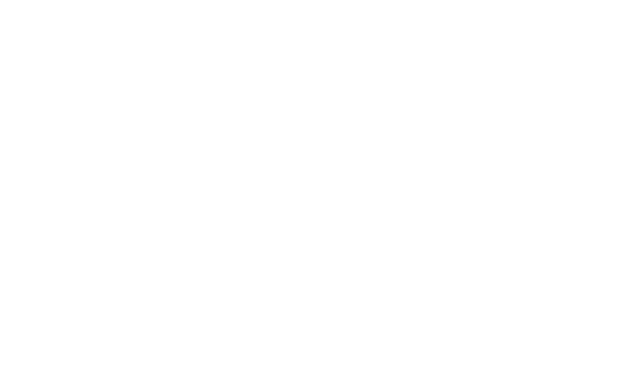
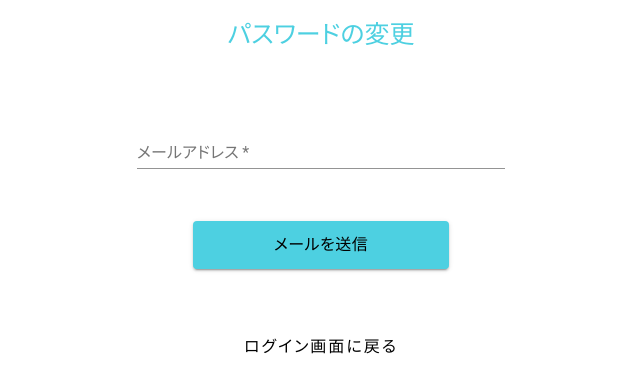
Before and after one commit to masayaeto/react-redux-ec, a React (Create React App) app: page /signin/reset in a window 1280 px wide. Shown: the top 392 px of the page, without its empty margins (319-959 px from the left). Built offline with nearby package versions, Linux system fonts and the light colour scheme.

Commit message:
firebaseAuthを用いてサインイン、サインアウト、パスワードリセット機能を追加

```diff
--- /dev/null
+++ b/src/Auth.js
@@ -0,0 +1,25 @@
+import React, {useEffect} from "react";
+import {useSelector, useDispatch} from "react-redux";
+import {getSignedIn} from "./reducks/users/selector";
+import {listenAuthState} from "./reducks/users/operation";
+
+
+const Auth = ({children}) => {
+  const dispatch = useDispatch();
+  const selector = useSelector((state) => state);
+  const isSignedIn = getSignedIn(selector);
+
+  useEffect( () => {
+    if(!isSignedIn){
+      dispatch(listenAuthState())
+    }
+  }, []);
+
+  if(!isSignedIn){
+    return <>サインインしてないよ</>
+  }else{
+    return children;
+  }
+}
+
+export default Auth;
--- a/src/Router.js
+++ b/src/Router.js
@@ -1,13 +1,18 @@
 import React from "react";
 import {Route,Switch} from "react-router";
-import {SignIn, Home, SignUp} from "./templates";
+import {SignIn, Home, SignUp, Reset} from "./templates";
+import Auth from "./Auth"
 
 const Router = () => {
   return (
     <Switch>
       <Route exact path="/signup" component={SignUp}/>
       <Route exact path="/signin" component={SignIn}/>
-      <Route exact path="(/)?" component={Home}/>
+      <Route exact path="/signin/reset" component={Reset}/>
+
+      <Auth>
+        <Route exact path="(/)?" component={Home}/>
+      </Auth>
     </Switch>
   )
 }
--- a/src/reducks/users/actions.js
+++ b/src/reducks/users/actions.js
@@ -13,6 +13,7 @@ export const signInAction = (userState) => {
 
 export const SIGN_OUT = "SIGN_OUT";
 export const signOutAction = () => {
+  console.log("aaaaaaaaaaaa")
   return {
     type: "SIGN_OUT",
     payload: {
--- a/src/reducks/users/operation.js
+++ b/src/reducks/users/operation.js
@@ -1,6 +1,32 @@
-import {signInAction} from "./actions";
+import {signInAction, signOutAction} from "./actions";
 import {push} from "connected-react-router";
 import {auth,db, FirebaseTimestamp} from "../../firebase/index";
+
+export const listenAuthState  = () => {
+  return async (dispatch) => {
+    return auth.onAuthStateChanged( user => {
+      if(user){
+        const uid = user.uid
+
+          db.collection("users").doc(uid).get()
+            .then(snapshot => {
+              const data = snapshot.data()
+
+              dispatch(signInAction({
+                isSignedIn: true,
+                role: data.role,
+                uid: uid,
+                username: data.username
+              }))
+              console.log("test")
+              dispatch(push("/"))
+            })
+      }else{
+        dispatch(push("/signin"))
+      }
+    })
+  }
+}
 
 export const signIn = (email, password) => {
   return async (dispatch) => {
@@ -15,10 +41,14 @@ export const signIn = (email, password) => {
 
         if(user){
           const uid = user.uid
+          console.log(uid)
 
           db.collection("users").doc(uid).get()
             .then(snapshot => {
+              console.log(snapshot)
               const data = snapshot.data()
+
+
 
               dispatch(signInAction({
                 isSignedIn: true,
@@ -65,9 +95,40 @@ export const signUp = (username, email, password, confirmPassword) => {
 
           db.collection("users").doc(uid).set(userInitialData)
             .then(() => {
+              console.log("ユーザーの登録が完了しました")
               dispatch(push("/"))
             })
         }
       })
   }
 }
+
+export const  signOut = () => {
+  return async (dispatch) => {
+    auth.signOut()
+      .then(() => {
+        console.log("ログアウトしました")
+        dispatch(signOutAction());
+        dispatch(push("/signin"));
+      }).catch( (error)=>{
+        console.log(`ログアウト時にエラーが発生しました (${error})`);
+      });
+  }
+}
+
+export const resetPassword = (email) => {
+  console.log(email)
+  return async (dispatch) => {
+    if(email === ""){
+      alert("必須項目が未入力です");
+    }else{
+      auth.sendPasswordResetEmail(email)
+        .then((() => {
+          alert("入力いただいたアドレスにパスワードリセット用のメールをお送りしました")
+          dispatch(push("/"))
+        })).catch(() => {
+          alert("パスワードのリセットに失敗しました。")
+        })
+    }
+  }
+}
--- a/src/reducks/users/reducers.js
+++ b/src/reducks/users/reducers.js
@@ -8,6 +8,10 @@ export const UsersReducer = (state = initialState.users, action) => {
         ...state,
         ...action.payload
       }
+    case Action.SIGN_OUT:
+    return {
+      ...action.payload
+    }
     default:
       return state;
   }
--- a/src/reducks/users/selector.js
+++ b/src/reducks/users/selector.js
@@ -1,6 +1,12 @@
 import {createSelector} from "reselect";
 
 const usersSelector = (state) => state.users;
+
+export const getSignedIn = createSelector(
+  [usersSelector],
+  state => state.isSignedIn
+)
+
 export const getUserId = createSelector(
   [usersSelector],
   state => state.uid
--- a/src/templates/Home.js
+++ b/src/templates/Home.js
@@ -1,8 +1,10 @@
 import React from "react";
-import { useSelector } from "react-redux";
+import { useSelector, useDispatch } from "react-redux";
+import { signOut } from "../reducks/users/operation";
 import {getUserId, getUserName} from "../reducks/users/selector";
 
 const Home = () => {
+  const dispatch = useDispatch();
   const selector = useSelector(state => state);
   const uid = getUserId(selector);
   const username = getUserName(selector);
@@ -12,6 +14,7 @@ const Home = () => {
       <h2>ホーム</h2>
       <p>ユーザーID：{uid}</p>
       <p>ユーザー名：{username}</p>
+      <button onClick={() => dispatch(signOut())}>SIGN OUT</button>
     </div>
   )
 }
--- /dev/null
+++ b/src/templates/Reset.js
@@ -0,0 +1,36 @@
+import React, {useCallback, useState} from "react";
+import {resetPassword} from "../reducks/users/operation"
+import {TextInput, PrimaryButton} from "../components/UIkit";
+import {useDispatch} from "react-redux";
+import {push} from "connected-react-router";
+
+const Reset = () => {
+  const dispatch = useDispatch();
+  const [email, setEmail] = useState("");
+
+  const inputEmail = useCallback((e) => {//useCallbackでメモ化
+    setEmail(e.target.value)
+  }, [setEmail]);
+
+  return (
+    <div className="c-section-container">
+      <h2 className="u-text__headline u-text-center">パスワードの変更</h2>
+      <div className="module-spacer--medium"/>
+      <TextInput
+        fullWidth={true} label={"メールアドレス"} multiline={false} required={true}
+        rows={1} value={email} type={"email"} onChange={inputEmail}
+      />
+      <div className="module-spacer--medium"/>
+      <div className="center">
+        <PrimaryButton
+          label={"メールを送信"}
+          onClick={() => {dispatch(resetPassword(email))}}
+        />
+        <div className="module-spacer--medium"/>
+        <p onClick={() => dispatch(push("/signin"))}>ログイン画面に戻る</p>
+      </div>
+    </div>
+  )
+}
+
+export default Reset;
--- a/src/templates/SignIn.js
+++ b/src/templates/SignIn.js
@@ -2,17 +2,18 @@ import React, {useCallback, useState} from "react";
 import {signIn} from "../reducks/users/operation"
 import {TextInput, PrimaryButton} from "../components/UIkit";
 import {useDispatch} from "react-redux";
+import { push } from "connected-react-router";
 
 const SignIn = () => {
   const dispatch = useDispatch();
   const [email, setEmail] = useState(""),
         [password, setPassword] = useState("");
 
-  const inputEmail = useCallback((e) => {
+  const inputEmail = useCallback((e) => {//useCallbackでメモ化
     setEmail(e.target.value)
   }, [setEmail]);
 
-  const inputPassword = useCallback((e) => {
+  const inputPassword = useCallback((e) => {//useCallbackでメモ化
     setPassword(e.target.value)
   }, [setPassword]);
 
@@ -34,6 +35,9 @@ const SignIn = () => {
           label={"サインイン"}
           onClick={() => {dispatch(signIn(email,password))}}
         />
+        <div className="module-spacer--medium"/>
+        <p onClick={() => dispatch(push("/signup"))}>アカウントをお持ちでない方はこちら</p>
+        <p onClick={() => dispatch(push("/signin/reset"))}>パスワードを忘れた方はこちら</p>
       </div>
     </div>
   )
--- a/src/templates/SignUp.js
+++ b/src/templates/SignUp.js
@@ -2,6 +2,7 @@ import React, {useCallback, useState} from "react";
 import {signUp} from "../reducks/users/operation"
 import {TextInput, PrimaryButton} from "../components/UIkit";
 import {useDispatch} from "react-redux";
+import {push} from "connected-react-router";
 
 const SignUp = () => {
   const dispatch = useDispatch();
@@ -52,6 +53,8 @@ const SignUp = () => {
           label={"アカウントを登録する"}
           onClick={() => {dispatch(signUp(username,email,password,confirmPassword))}}
         />
+        <div className="module-spacer--medium"/>
+        <p onClick={() => dispatch(push("/signin"))}>アカウントをお持ちの方はこちら</p>
       </div>
     </div>
   )
--- a/src/templates/index.js
+++ b/src/templates/index.js
@@ -2,3 +2,4 @@ export {default as Login} from "./Login";
 export {default as Home} from "./Home";
 export {default as SignUp} from "./SignUp";
 export {default as SignIn} from "./SignIn";
+export {default as Reset} from "./Reset";
```
